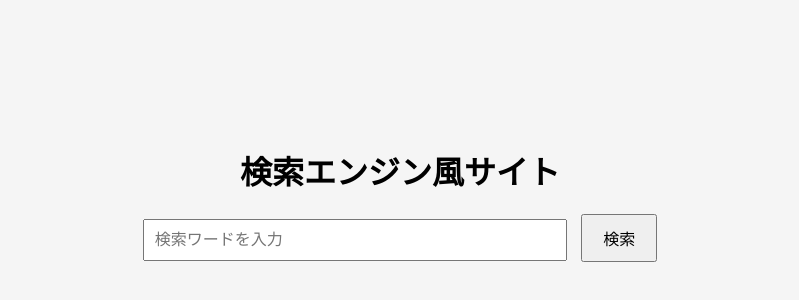
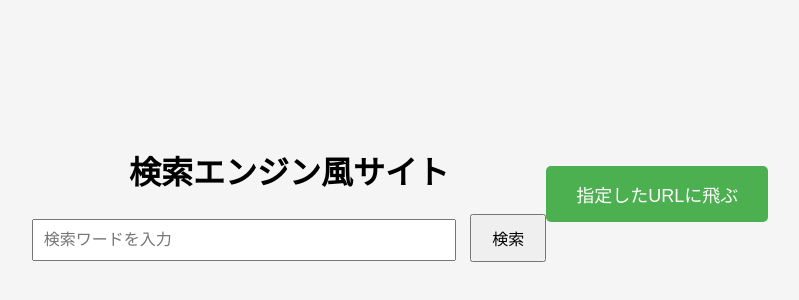
Before and after one commit to Mugi130/Web, a plain HTML site: page index.html in a window 1280 px wide. Shown: the part 206-506 px from the top of the page, without its empty margins (240-1039 px from the left). Drawn offline with Linux system fonts and the light colour scheme.

Commit message:
Update index.html

```diff
--- a/index.html
+++ b/index.html
@@ -40,3 +40,47 @@
     </div>
 </body>
 </html>
+
+<!DOCTYPE html>
+<html lang="ja">
+<head>
+  <meta charset="UTF-8">
+  <meta name="viewport" content="width=device-width, initial-scale=1.0">
+  <title>中央にボタン</title>
+  <style>
+    /* ページ全体を中央に配置 */
+    body, html {
+      height: 100%;
+      margin: 0;
+      display: flex;
+      justify-content: center;
+      align-items: center;
+      font-family: Arial, sans-serif;
+    }
+
+    /* ボタンのスタイル */
+    .button {
+      padding: 15px 30px;
+      font-size: 18px;
+      background-color: #4CAF50;
+      color: white;
+      border: none;
+      border-radius: 5px;
+      cursor: pointer;
+      text-decoration: none;
+      text-align: center;
+    }
+
+    /* ボタンにホバー効果 */
+    .button:hover {
+      background-color: #45a049;
+    }
+  </style>
+</head>
+<body>
+
+  <!-- ボタンリンク -->
+  <a href="https://example.com" class="button">指定したURLに飛ぶ</a>
+
+</body>
+</html>
```
